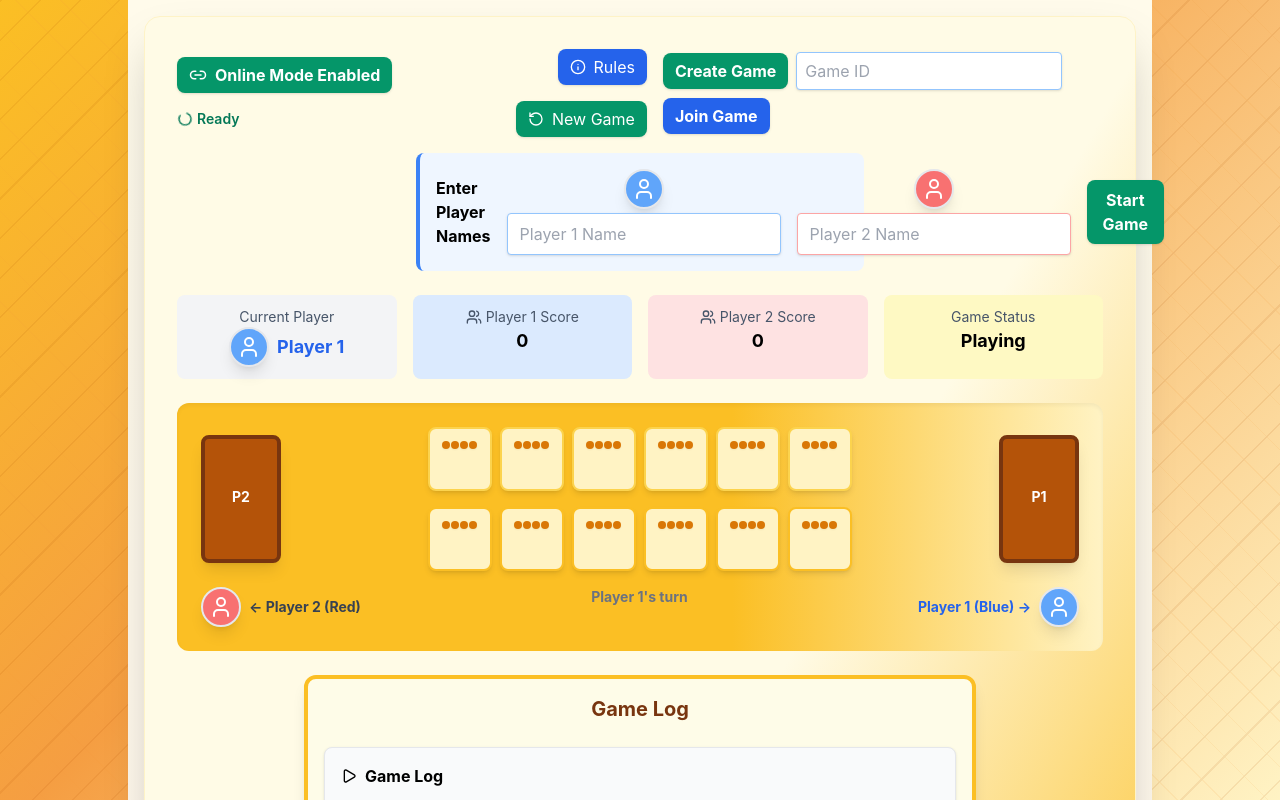
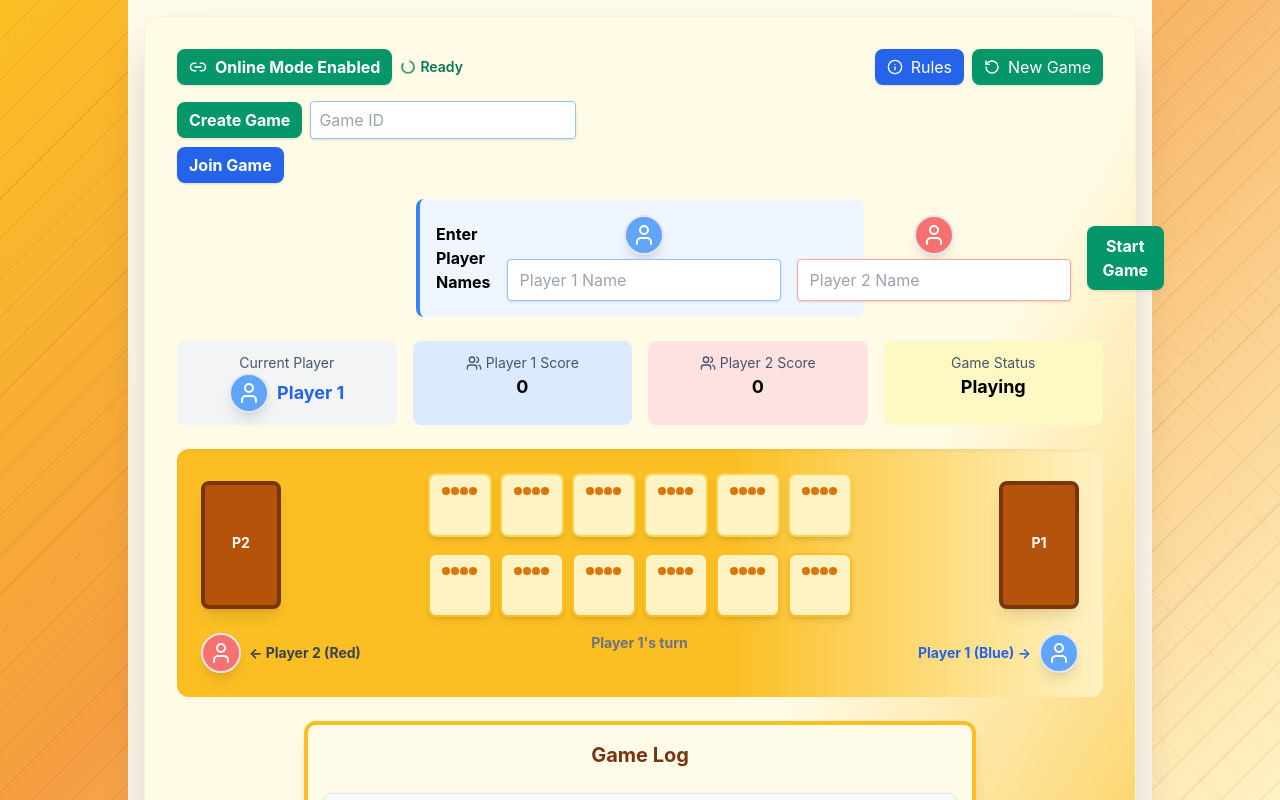
Before and after one commit to Kibrom1/gebeta, a React (Create React App) app: page / in a window 1280 px wide. Both pictures are taken after a click on the button "Play Online". Shown: the top 800 px of the page. Built offline with nearby package versions, Linux system fonts and the light colour scheme.

Commit message:
added to be mobile friendly

```diff
--- a/src/GebetaGame.js
+++ b/src/GebetaGame.js
@@ -559,9 +559,10 @@ const GebetaGame = () => {
     <div className="w-full max-w-5xl mx-auto p-2 sm:p-4 bg-gradient-to-b from-amber-50 to-orange-50 min-h-screen">
       <div className="bg-white rounded-2xl shadow-2xl p-2 sm:p-8 border border-amber-100">
         {/* Responsive controls and top bar */}
-        <div className="mb-2 sm:mb-4 flex flex-col md:flex-row items-center gap-2 sm:gap-4 justify-between w-full">
-          {/* Play Online - Left Side */}
-          <div className="flex gap-2 sm:gap-4 items-center w-full md:w-auto flex-wrap md:justify-start justify-center">
+        <div className="mb-2 sm:mb-4 grid grid-cols-1 sm:grid-cols-2 gap-2 sm:gap-4 w-full items-start">
+          {/* Left: Online Play & Status */}
+          <div className="flex flex-col gap-2 w-full">
+            <div className="flex flex-wrap gap-2 items-center justify-center sm:justify-start">
               <Tooltip text="Play with someone online in real time">
                 <button
                   className={`px-2 sm:px-3 py-1.5 rounded-lg font-bold flex items-center gap-1 sm:gap-2 shadow transition-colors ${onlineMode ? 'bg-green-500 text-white' : 'bg-gray-200 text-gray-700 hover:bg-green-100'}`}
@@ -578,30 +579,9 @@ const GebetaGame = () => {
                 </span>
               )}
             </div>
-          {/* Rules and New Game - Right Side */}
-          <div className="flex gap-2 sm:gap-4 items-center w-full md:w-auto flex-wrap md:justify-end justify-center">
-            <Tooltip text="View game rules">
-              <button
-                onClick={() => setShowRules(!showRules)}
-                className="bg-blue-500 text-white px-2 sm:px-3 py-1.5 rounded-lg hover:bg-blue-600 transition-colors flex items-center gap-1 sm:gap-2 shadow text-xs sm:text-base"
-              >
-                <Info size={16} />
-                Rules
-              </button>
-            </Tooltip>
-            <Tooltip text="Restart the game">
-              <button
-                onClick={resetGame}
-                className="bg-green-600 text-white px-2 sm:px-3 py-1.5 rounded-lg hover:bg-green-700 transition-colors flex items-center gap-1 sm:gap-2 shadow text-xs sm:text-base"
-              >
-                <RotateCcw size={16} />
-                New Game
-              </button>
-            </Tooltip>
-          </div>
-          {/* Game ID and Status - Left aligned, only for online mode */}
+            {/* Game ID and Status - only for online mode */}
             {onlineMode && (
-            <div className="flex gap-1 sm:gap-2 items-center w-full md:w-auto flex-wrap">
+              <div className="flex flex-wrap gap-2 items-center justify-center sm:justify-start mt-2">
                 {onlineStatus === 'idle' && (
                   <>
                     <button
@@ -615,7 +595,7 @@ const GebetaGame = () => {
                       placeholder="Game ID"
                       value={gameId}
                       onChange={e => setGameId(e.target.value)}
-                    className="px-2 py-1.5 rounded border border-blue-300 focus:outline-none shadow w-20 sm:w-auto"
+                      className="px-2 py-1.5 rounded border border-blue-300 focus:outline-none shadow w-24 sm:w-auto"
                     />
                     <button
                       className="bg-blue-500 text-white px-2 sm:px-3 py-1.5 rounded-lg font-bold shadow hover:bg-blue-600"
@@ -638,6 +618,30 @@ const GebetaGame = () => {
                 )}
               </div>
             )}
+          </div>
+          {/* Right: Rules & New Game Controls */}
+          <div className="flex flex-col gap-2 w-full">
+            <div className="flex flex-wrap gap-2 items-center justify-center sm:justify-end">
+              <Tooltip text="View game rules">
+                <button
+                  onClick={() => setShowRules(!showRules)}
+                  className="bg-blue-500 text-white px-2 sm:px-3 py-1.5 rounded-lg hover:bg-blue-600 transition-colors flex items-center gap-1 sm:gap-2 shadow text-xs sm:text-base"
+                >
+                  <Info size={16} />
+                  Rules
+                </button>
+              </Tooltip>
+              <Tooltip text="Restart the game">
+                <button
+                  onClick={resetGame}
+                  className="bg-green-600 text-white px-2 sm:px-3 py-1.5 rounded-lg hover:bg-green-700 transition-colors flex items-center gap-1 sm:gap-2 shadow text-xs sm:text-base"
+                >
+                  <RotateCcw size={16} />
+                  New Game
+                </button>
+              </Tooltip>
+            </div>
+          </div>
         </div>
         {/* Player Name Input */}
         {nameInputVisible && (
```
Lines whose indentation alone changed are shown as unchanged.
